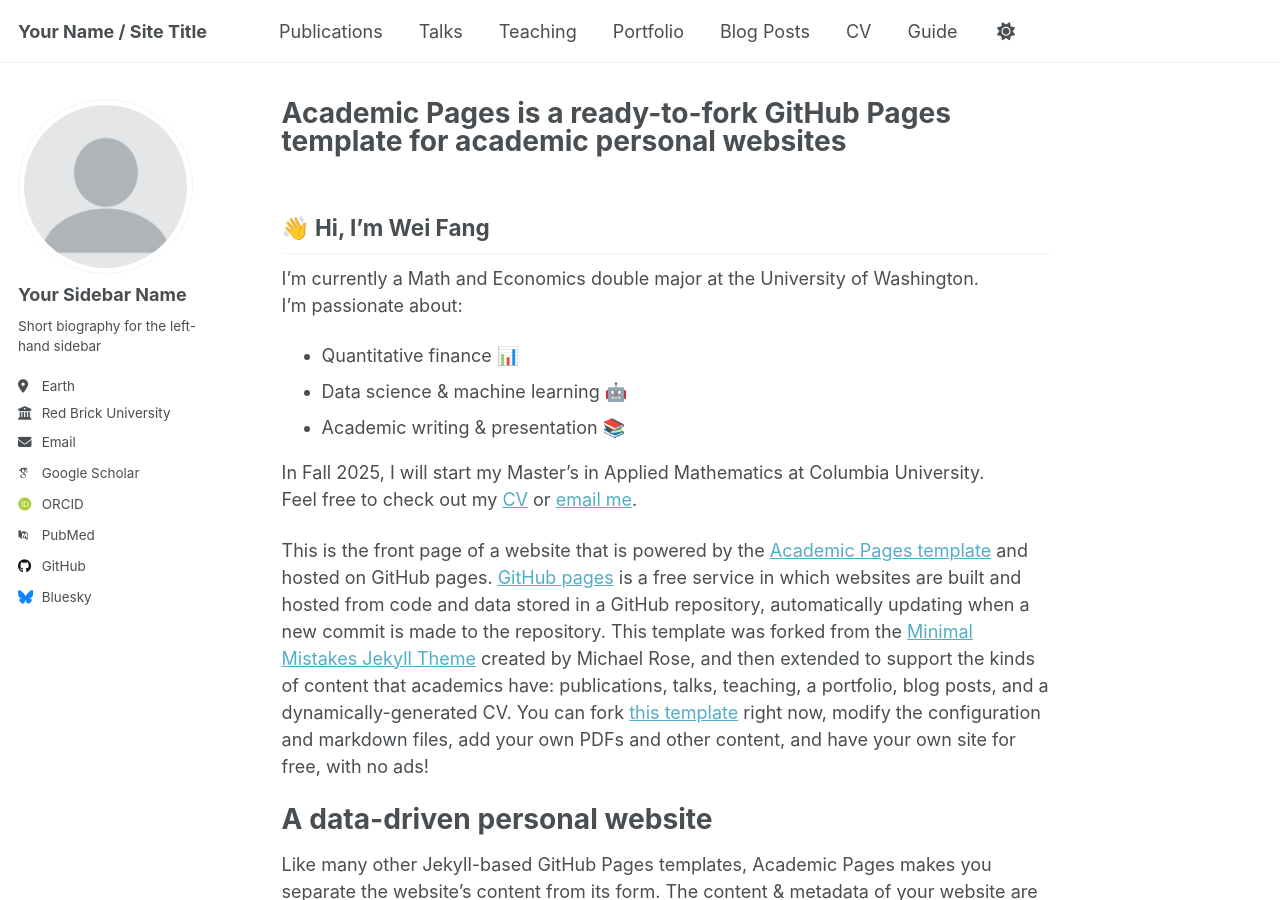
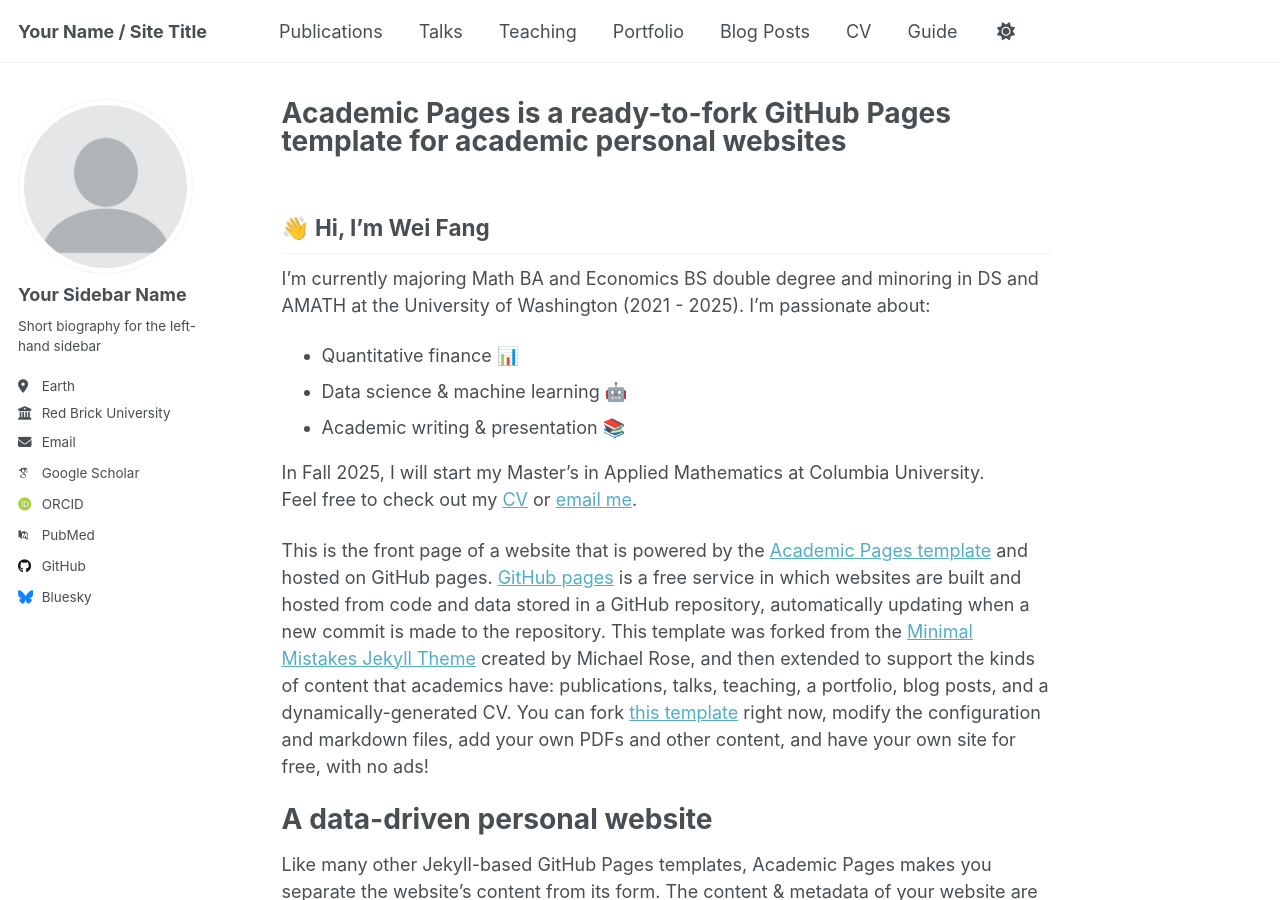
Before and after one commit to weif5/Test-5, a Jekyll site: the page built from _pages/about.md, in a window 1280 px wide and 900 px high. Built offline with Jekyll 4.4.1, drawn with Linux system fonts in a browser that asks for light colours; some web fonts are replaced.

Commit message:
Update about.md

```diff
--- a/_pages/about.md
+++ b/_pages/about.md
@@ -8,7 +8,7 @@ redirect_from:
 ---
 ## 👋 Hi, I’m Wei Fang
 
-I'm currently a Math and Economics double major at the University of Washington.
+I'm currently majoring Math BA and Economics BS double degree and minoring in DS and AMATH at the University of Washington (2021 - 2025).
 I’m passionate about:
 
 - Quantitative finance 📊
```
